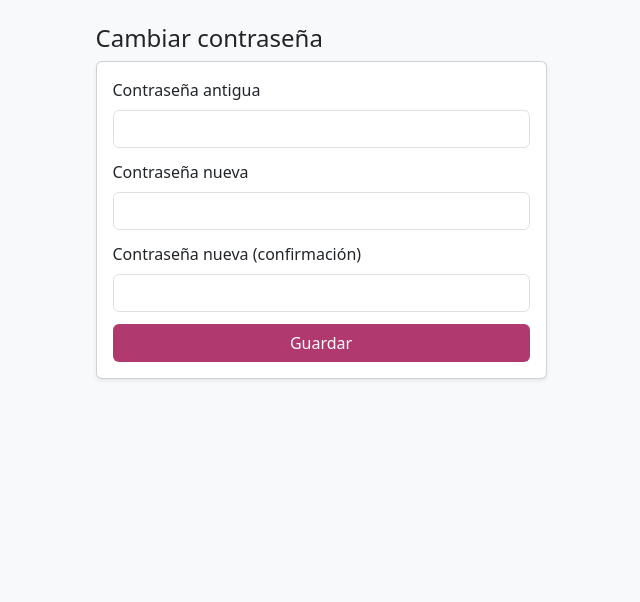
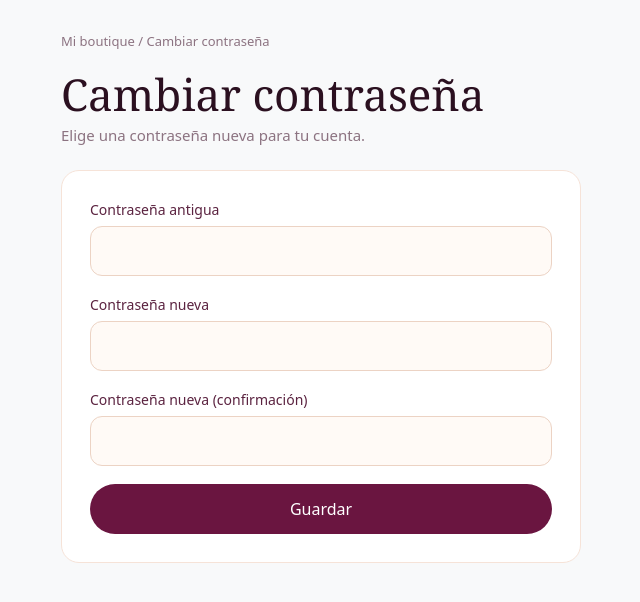
Before and after one commit to amartinezd21/kfashionstoreweb, a Django app: page /cambiar-clave/ in a window 1280 px wide. Shown: the part 56-658 px from the top of the page, without its empty margins (319-959 px from the left). Run offline with Django 5.2, Linux system fonts and the light colour scheme; the visitor is signed in with stand-in values (Sample User, id 1); data that the repository does not hold is empty.

Commit message:
Rediseñe el estilo de cambiar_clave.html

```diff
--- a/tienda/templates/registration/cambiar_clave.html
+++ b/tienda/templates/registration/cambiar_clave.html
@@ -1,15 +1,119 @@
 {% extends "tienda/base.html" %}
 {% block content %}
-<div class="row justify-content-center"><div class="col-md-6 col-lg-5">
-  <h1 class="h4">Cambiar contraseña</h1>
-  <form method="post" class="card card-body shadow-sm">{% csrf_token %}
+
+<style>
+  /* Estilos exclusivos de esta página: todo empieza con "cc-" para no afectar al resto del sitio */
+  .cc-wrap {
+    max-width: 520px;
+    margin: 0 auto;
+    padding: 8px 0 40px;
+    font-family: 'Jost', system-ui, -apple-system, 'Segoe UI', sans-serif;
+    color: #3a1a2b;
+  }
+
+  .cc-crumb {
+    font-size: 13px;
+    color: #8c7381;
+    margin-bottom: 18px;
+  }
+
+  .cc-title {
+    font-family: 'Cormorant Garamond', Georgia, 'Times New Roman', serif;
+    font-weight: 500;
+    font-size: 44px;
+    line-height: 1.1;
+    color: #2b1020;
+    margin: 0 0 6px;
+  }
+
+  .cc-sub {
+    font-size: 15px;
+    color: #8c7381;
+    margin: 0 0 24px;
+  }
+
+  .cc-card {
+    background: #ffffff;
+    border: 1px solid #f6e3d8;
+    border-radius: 18px;
+    padding: 28px;
+  }
+
+  .cc-label {
+    display: block;
+    font-size: 14px;
+    font-weight: 500;
+    color: #5b2340;
+    margin-bottom: 6px;
+  }
+
+  .cc-input {
+    width: 100%;
+    box-sizing: border-box;
+    padding: 12px 14px;
+    font-size: 16px;
+    font-family: inherit;
+    color: #2b1020;
+    background: #fffaf6;
+    border: 1px solid #ecd3c4;
+    border-radius: 12px;
+    outline: none;
+  }
+
+  .cc-input:focus {
+    border-color: #6a1540;
+    box-shadow: 0 0 0 3px rgba(106, 21, 64, 0.15);
+  }
+
+  .cc-field {
+    margin-bottom: 18px;
+  }
+
+  .cc-error {
+    margin-top: 6px;
+    font-size: 13px;
+    color: #b3261e;
+  }
+
+  .cc-btn {
+    display: inline-block;
+    width: 100%;
+    padding: 13px 22px;
+    font-family: inherit;
+    font-size: 16px;
+    font-weight: 500;
+    color: #ffffff;
+    background: #6a1540;
+    border: 0;
+    border-radius: 999px;
+    cursor: pointer;
+  }
+
+  .cc-btn:hover {
+    background: #561033;
+  }
+
+  .cc-btn:focus-visible {
+    outline: 3px solid #fcb88f;
+    outline-offset: 2px;
+  }
+</style>
+
+<div class="cc-wrap">
+  <div class="cc-crumb">Mi boutique / Cambiar contraseña</div>
+  <h1 class="cc-title">Cambiar contraseña</h1>
+  <p class="cc-sub">Elige una contraseña nueva para tu cuenta.</p>
+
+  <form method="post" class="cc-card">{% csrf_token %}
     {% for f in form %}
-      <label class="form-label">{{ f.label }}</label>
-      <input type="password" name="{{ f.html_name }}" class="form-control mb-1" required>
-      {% for e in f.errors %}<div class="text-danger small">{{ e }}</div>{% endfor %}
-      <div class="mb-2"></div>
+    <div class="cc-field">
+      <label class="cc-label" for="{{ f.id_for_label }}">{{ f.label }}</label>
+      <input type="password" id="{{ f.id_for_label }}" name="{{ f.html_name }}" class="cc-input" required>
+      {% for e in f.errors %}<div class="cc-error">{{ e }}</div>{% endfor %}
+    </div>
     {% endfor %}
-    <button class="btn btn-kf">Guardar</button>
+    <button type="submit" class="cc-btn">Guardar</button>
   </form>
-</div></div>
+</div>
+
 {% endblock %}
```
